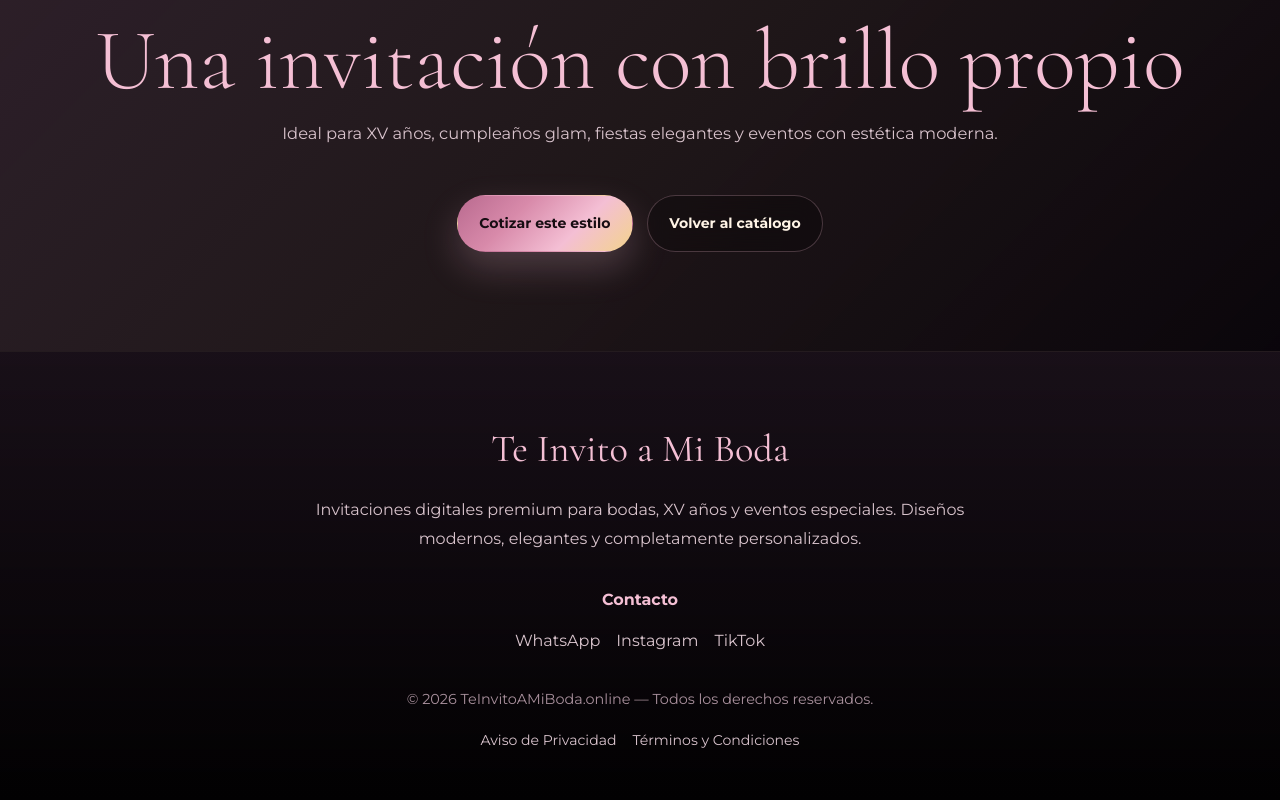
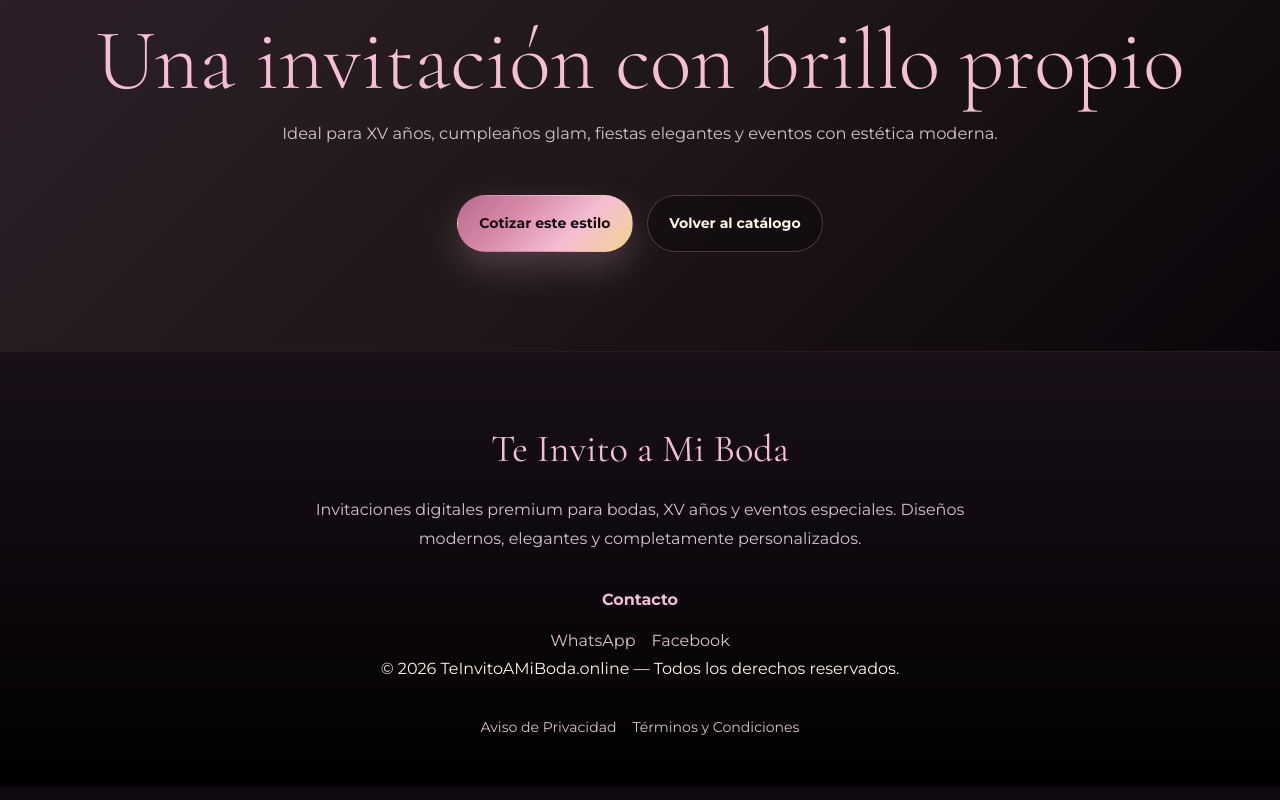
Before and after one commit to alan20tm-ui/Clientes, a website: page demos/xv-glam/index.html in a window 1280 px wide. Shown: the part 7037-7837 px from the top of the page. Drawn offline with nearby package versions, Linux system fonts and the light colour scheme.

Commit message:
Update index.html

```diff
--- a/demos/xv-glam/index.html
+++ b/demos/xv-glam/index.html
@@ -1156,11 +1156,18 @@
     <strong>Contacto</strong>
 
     <div class="footer-links">
-      <a href="https://wa.me/5215541946413" target="_blank">WhatsApp</a>
-      <a href="#">Instagram</a>
-      <a href="#">TikTok</a>
-    </div>
-  </div>
+
+  <a href="https://wa.me/5215541946413?text=Hola,%20quiero%20información%20sobre%20una%20invitación%20digital%20personalizada"
+     target="_blank">
+    WhatsApp
+  </a>
+
+  <a href="https://www.facebook.com/"
+     target="_blank">
+    Facebook
+  </a>
+
+</div
 
   <div class="footer-bottom">
     © 2026 TeInvitoAMiBoda.online — Todos los derechos reservados.
```
